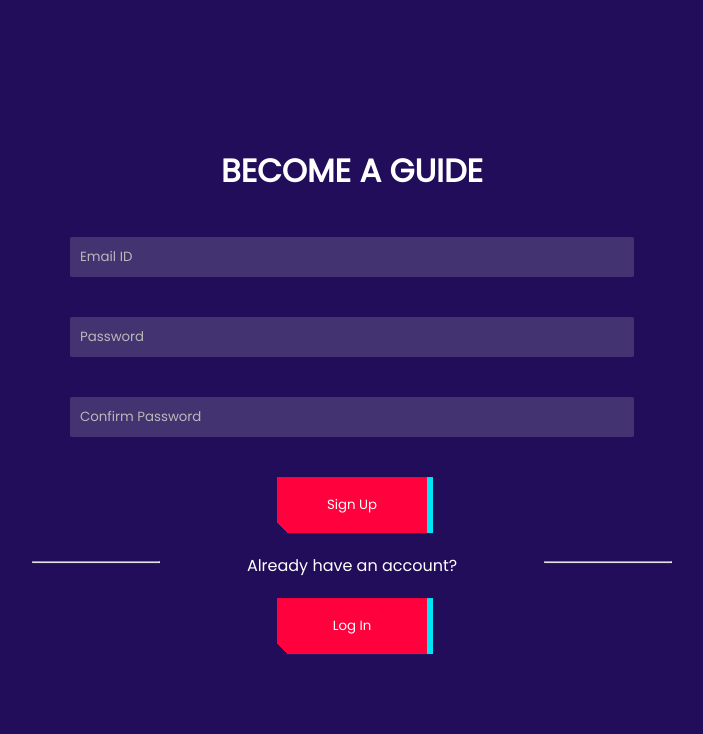
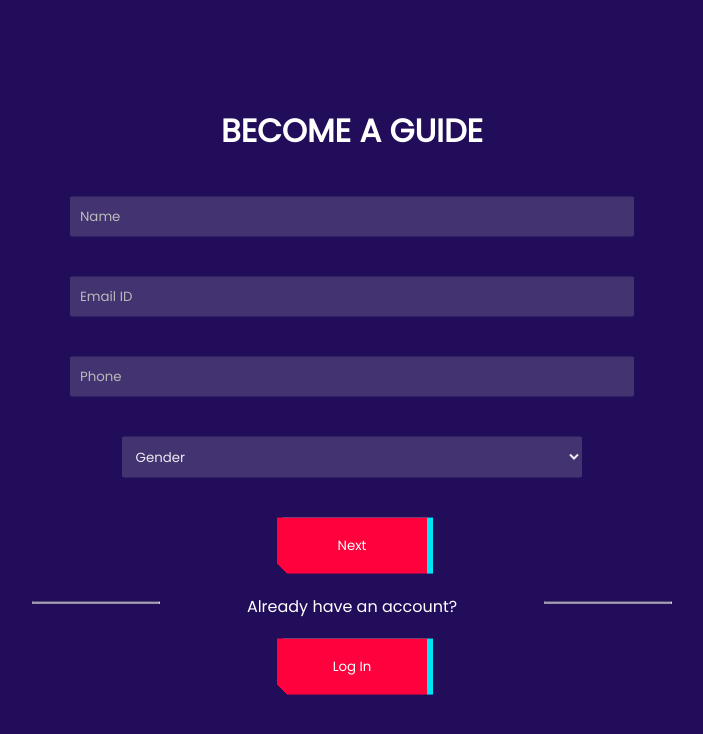
Before and after one commit to skv221/tourGuide, an Angular app: page /guideSignup in a window 1280 px wide. Shown: the top 734 px of the page, without its empty margins (288-991 px from the left). Built offline with nearby package versions, Linux system fonts and the light colour scheme.

Commit message:
Guide register completed

```diff
--- a/src/app/guide/guide-signup/guide-signup.component.css
+++ b/src/app/guide/guide-signup/guide-signup.component.css
@@ -0,0 +1,24 @@
+.frm
+{
+    width: 70%;
+}
+
+.frm1
+{
+    width: 72%;
+}
+
+option{
+    background-color: #220D5A;
+    margin: 10px;
+}
+
+option:disabled{
+    color: white;
+    font-style: italic;
+}
+
+.prev
+{
+    margin-right: 30px;
+}
--- a/src/app/guide/guide-signup/guide-signup.component.html
+++ b/src/app/guide/guide-signup/guide-signup.component.html
@@ -1,11 +1,30 @@
 <div class="container">
     <h1>BECOME A GUIDE</h1>
-    <input type="email" placeholder="Email ID" class="ipt"><br>
-    <input type="password" placeholder="Password" class="ipt"><br>
-    <input type="password" placeholder="Confirm Password" class="ipt"><br>
-    <button class="btn" routerLink="/guideLogin">Sign Up</button><br>
+    <div *ngIf="page===1">
+        <input type="text" placeholder="Name" class="ipt" [(ngModel)]="name"><br>
+        <input type="email" placeholder="Email ID" class="ipt" [(ngModel)]="email"><br>
+        <input type="phone" placeholder="Phone" class="ipt" [(ngModel)]="phone"><br>
+        <select class="ipt frm1" [(ngModel)]="gender">
+            <option value="" disabled>Gender</option>
+            <option value="m">Male</option>
+            <option value="f">Female</option>
+            <option value="n">Prefer not to say</option>
+        </select><br>
+        <button class="btn" (click)="navigate()">Next</button><br>
+    </div>
+    <div *ngIf="page===2">
+        <select class="ipt frm1" [(ngModel)]="spot">
+            <option value="" disabled>Enter your planned tourist spot</option>
+            <option *ngFor="let c of cities" [ngValue]="c">{{c}}</option>
+        </select><br>
+        <input type="password" placeholder="Password" class="ipt" [(ngModel)]="pass"><br>
+        <input type="password" placeholder="Confirm password" class="ipt" [(ngModel)]="cpass"><br>
+        <button class="btn prev" (click)="page=1">Previous</button>
+        <button class="btn" (click)="registerGuide()">Sign Up</button><br>
+    </div>
     <div style="float:left; width: 20%;"><hr/></div>
     <div style="float:right; width: 20%;"><hr/></div>
     Already have an account?<br>
     <button class="btn" routerLink="/guideLogin">Log In</button>
 </div>
+<div id="snackbar" [class.show]="openSB">{{warning}}</div>
--- a/src/app/guide/guide-signup/guide-signup.component.ts
+++ b/src/app/guide/guide-signup/guide-signup.component.ts
@@ -1,4 +1,7 @@
 import { Component, OnInit } from '@angular/core';
+import { Router } from '@angular/router';
+import { Guide } from 'src/app/guides';
+import { TourGuideService } from 'src/app/tour-guide.service';
 
 @Component({
   selector: 'app-guide-signup',
@@ -7,9 +10,82 @@ import { Component, OnInit } from '@angular/core';
 })
 export class GuideSignupComponent implements OnInit {
 
-  constructor() { }
+  constructor(private _tourGuideService:TourGuideService,private router: Router) { }
 
   ngOnInit(): void {
   }
+  name="";
+  email="";
+  phone="";
+  pass="";
+  cpass="";
+  spot="";
+  gender="";
+  cities = ["Chennai", "Madurai", "Coimbatore", "Kanyakumari","Pondicherry" ];
+  page=1;
+  warning="";
+  openSB=false;
+
+  guide: Guide = {
+    _id:"",
+    name:"",
+    email:"",
+    phone:"",
+    password:"",
+    spot:"",
+    gender:"",
+    waitingOrders:[],
+    myTrips:[]
+  }
+
+  navigate()
+  {
+    if(this.name===""||this.email===""||this.phone===""||this.gender==="")
+    {
+      this.warning="Don't leave any fields empty";
+      this.openSnackBar();
+    }
+    else{
+      this.page=2;
+    }
+  }
+
+  registerGuide(){
+    if(this.spot===""||this.pass===""||this.cpass==="")
+    {
+      this.warning="Don't leave any fields empty";
+      this.openSnackBar();
+    }
+    else{
+      if(this.pass===this.cpass)
+      {
+        this.guide.name=this.name;
+        this.guide.email=this.email;
+        this.guide.phone=this.phone;
+        this.guide.password=this.pass;
+        this.guide.spot=this.spot;
+        this.guide.gender=this.gender;
+        this._tourGuideService.createGuide(this.guide)
+        .subscribe(data=>{
+          this.warning="Account created Successfully!!!";
+          this.openSnackBar();
+          this.router.navigate(['/guideLogin']);
+        })
+      }
+      else{
+        this.warning="Passwords don't match";
+        this.pass="";
+        this.cpass="";
+        this.openSnackBar();
+      }
+    }
+  }
+
+  openSnackBar() {
+    this.openSB=true;
+    setTimeout(()=>{
+      this.openSB=false;
+    },3000);
+  }
 
 }
--- a/src/app/guides.ts
+++ b/src/app/guides.ts
@@ -5,8 +5,6 @@ export interface Guide{
     email:string;
     password:string;
     spot:string;
-    rating:number;
-    price:number;
     gender:string;
     waitingOrders:any[];
     myTrips:any[];
```
